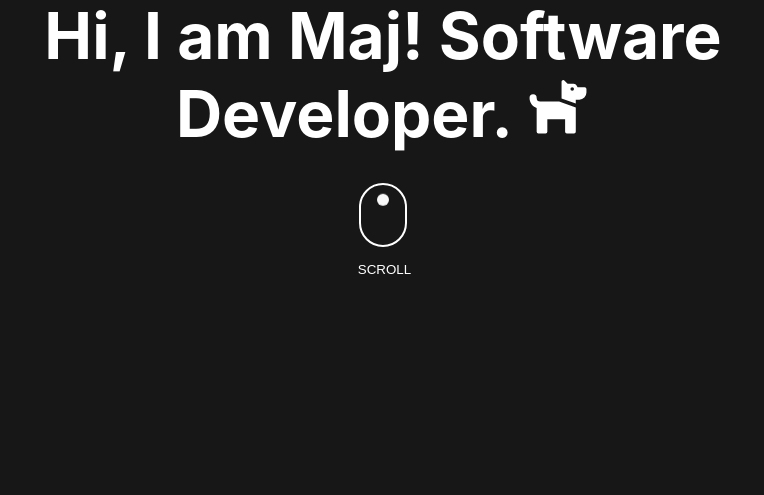
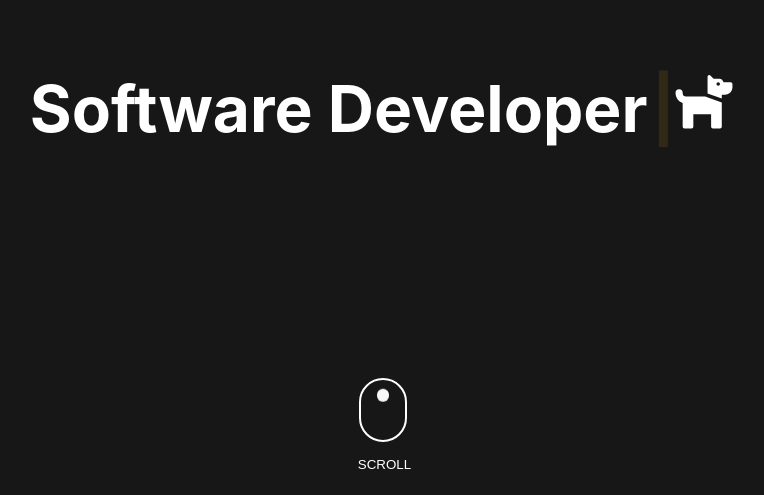
Before and after one commit to maj-rf/portfolio, a Next.js app: page / in a window 1280 px wide. Shown: the part 305-800 px from the top of the page, without its empty margins (257-1021 px from the left). Built offline with nearby package versions, Linux system fonts and the light colour scheme.

Commit message:
create typewriter effect in hero

```diff
--- a/components/Hero.tsx
+++ b/components/Hero.tsx
@@ -1,18 +1,32 @@
 import Link from 'next/link';
 import { FaDog } from 'react-icons/fa';
+
 import styles from '../styles/Hero.module.scss';
+import { Cursor, useTypewriter } from 'react-simple-typewriter';
 export const Hero = () => {
+  const [text] = useTypewriter({
+    words: ['Hi, I am Maj!', 'Software Developer', 'Pokemon Trainer'],
+    loop: true,
+    delaySpeed: 2000,
+    typeSpeed: 75,
+  });
+
   return (
     <main className={styles.main}>
       <h1 className={styles.title}>
-        Hi, I am Maj! Software Developer. <FaDog />
+        <span>{text}</span>
+        <Cursor cursorColor="#F7AB0A" />
+        <FaDog />
       </h1>
+
+      <div className={styles.btn_container}>
         <Link href="#about" passHref>
           <button
             className={styles.scroll_btn}
             aria-label="sroll button"
           ></button>
         </Link>
+      </div>
     </main>
   );
 };
--- a/styles/Hero.module.scss
+++ b/styles/Hero.module.scss
@@ -5,6 +5,7 @@
   justify-content: center;
   align-items: center;
   flex-direction: column;
+  position: relative;
 }
 
 .title {
@@ -12,6 +13,20 @@
   font-size: 4rem;
   text-align: center;
   margin-bottom: 2rem;
+}
+
+.btn_container {
+  position: absolute;
+  bottom: 1.5rem;
+}
+
+.link_container {
+  max-width: 200px;
+  width: 100%;
+  display: flex;
+  justify-content: space-between;
+  position: absolute;
+  bottom: 8rem;
 }
 
 .scroll_btn {
```
Lines whose indentation alone changed are shown as unchanged.
